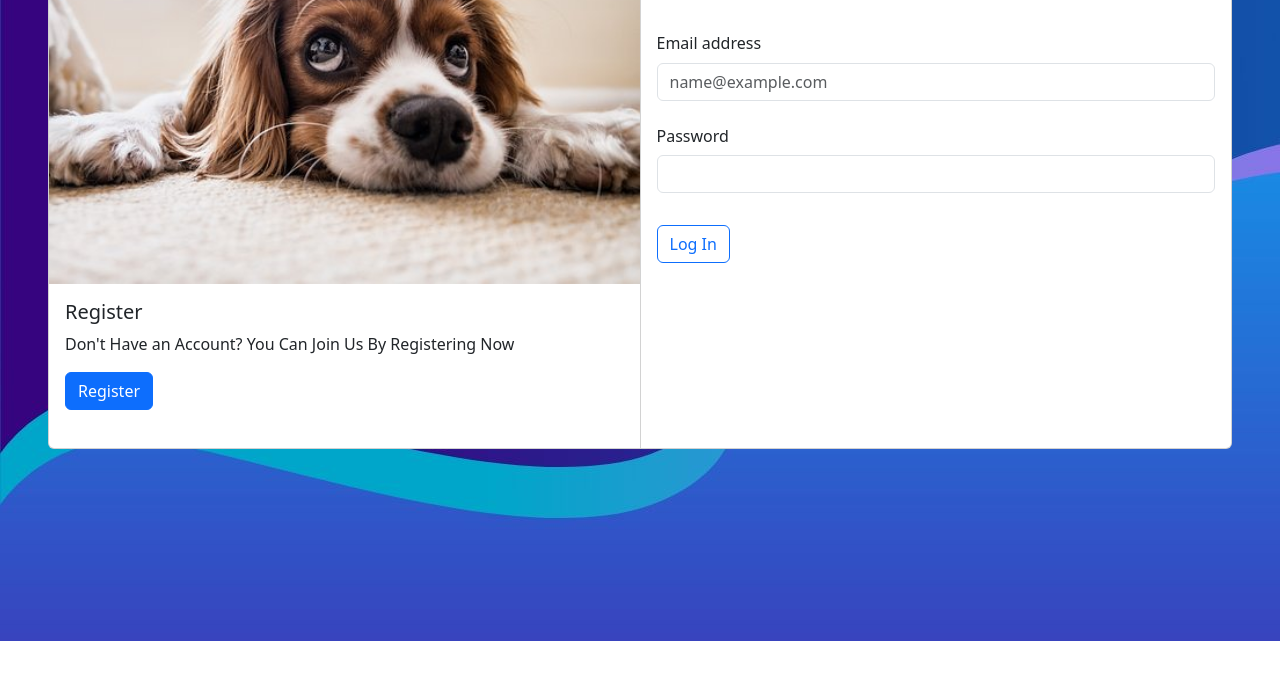
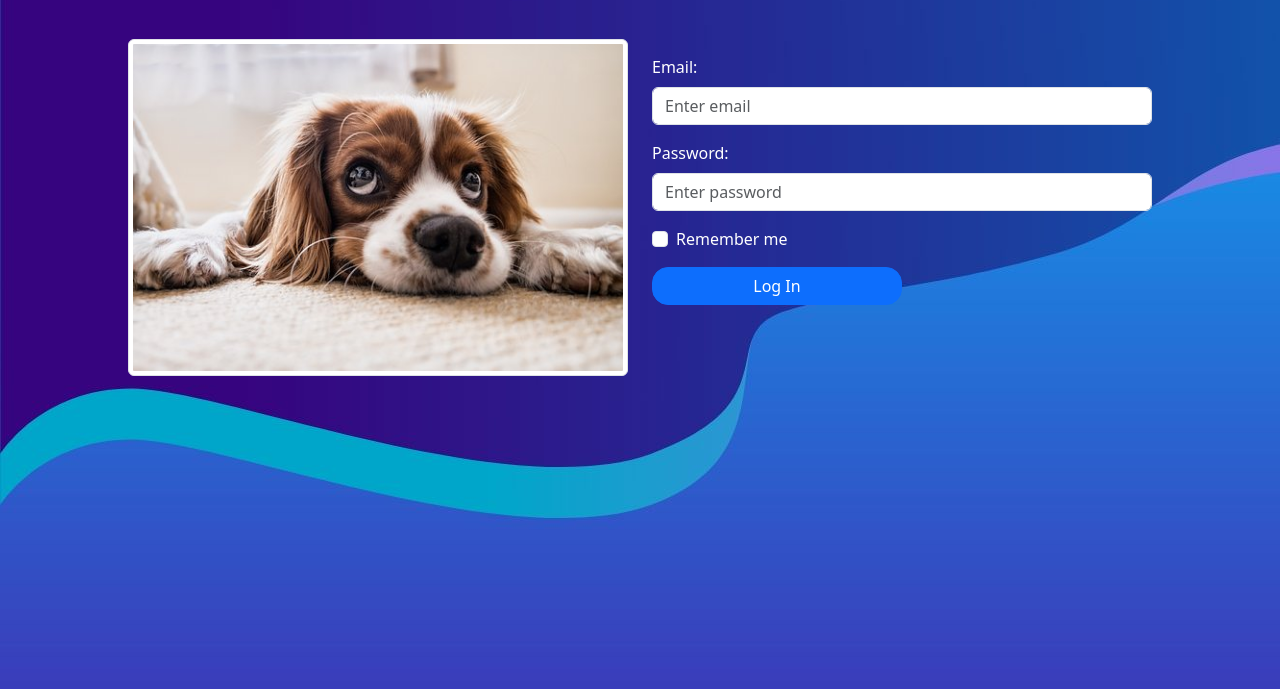
Before and after one commit to itskerem4/Bootstrap-LogIn-Panel, a plain HTML site: page index.html in a window 1280 px wide. Shown: the part 159-848 px from the top of the page. Before the commit the page ends 800 px from the top, so only its background shows below. Drawn offline with Linux system fonts and the light colour scheme.

Commit message:
Bootstrap-LogIn-Panel

```diff
--- /dev/null
+++ b/css/style.css
@@ -0,0 +1,12 @@
+.yuk{
+   height:  100vh;
+}
+.kutu{
+    height: 500px;
+    width: 500px;
+}
+@media screen and (max-width: 770px){ .hide-on-mobile { display: none; } }
+
+body{
+    background-image:url(../img/bg.jpg);
+}
--- a/index.html
+++ b/index.html
@@ -5,37 +5,44 @@
     <meta http-equiv="X-UA-Compatible" content="IE=edge">
     <meta name="viewport" content="width=device-width, initial-scale=1.0">
     <link rel="stylesheet" href="css/bootstrap.css">
+    <link rel="stylesheet" href="css/style.css">
     <title>Log In</title>
 </head>
-<body background="img/bg.jpg" class="bg-body">
+<body>
+    <div class="container text-white">
+        <div class="row">
+            <div class="col-md-12 d-flex justify-content-center align-items-center yuk mt-5">
+               <div class="kutu col-md-6  hide-on-mobile">
+                <img src="img/login.jpeg" alt="" class="img-thumbnail">
+               </div>
 
-  <div class="card-group mt-5 m-lg-5 " style="height: 35rem; ">
-    <div class="card">
-      <img src="img/login.png" class="card-img-top" alt="..." >
-      <div class="card-body">
-        <h5 class="card-title">Register</h5>
-    <p class="card-text">Don't Have an Account?
-      You Can Join Us By Registering Now</p>
-    <a href="register.html" class="btn btn-primary">Register</a>
+               <div class="kutu col-md-6 ms-4">
+
+                <form>
+                <div class="mb-3 mt-3">
+                  <label for="email" class="form-label">Email:</label>
+                  <input type="email" class="form-control" id="email" placeholder="Enter email" name="email">
+
                 </div>
+                <div class="mb-3">
+                  <label for="pwd" class="form-label">Password:</label>
+                  <input type="password" class="form-control" id="pwd" placeholder="Enter password" name="pswd">
+
                 </div>
-    <div class="card">
-      <div class="card-body mt-5">
-        <h4 class="card-title">Log In</h4>
-        <div class="mb-3 mt-5">
-          <label for="exampleFormControlInput1" class="form-label">Email address</label>
-          <input type="email" class="form-control" id="exampleFormControlInput1" placeholder="name@example.com">
+                <div class="form-check mb-3">
+                  <label class="form-check-label">
+                    <input class="form-check-input" type="checkbox" name="remember"> Remember me
+                  </label>
                 </div>
-        <div class="mb-3 ">
-          <label for="inputPassword" class="col-sm-2 col-form-label">Password</label>
-            <input type="password" class="form-control" id="inputPassword">
+
+                <button type="submit" class="btn btn-primary rounded-4 w-50 btn">Log In</button>
+
+              </form>
+
             </div>
-        <div class="mb-3 ">
-          <button type="submit" class="btn btn-outline-primary mt-3">Log In</button>
+
             </div>
         </div>
     </div>
-
 </body>
-
 </html>
```
Also changed, not shown: register.html (deleted, +0 -50 lines), img/ScreenShoot.png (added), img/login.jpeg (renamed from img/login.png). Lines whose indentation alone changed are shown as unchanged.
